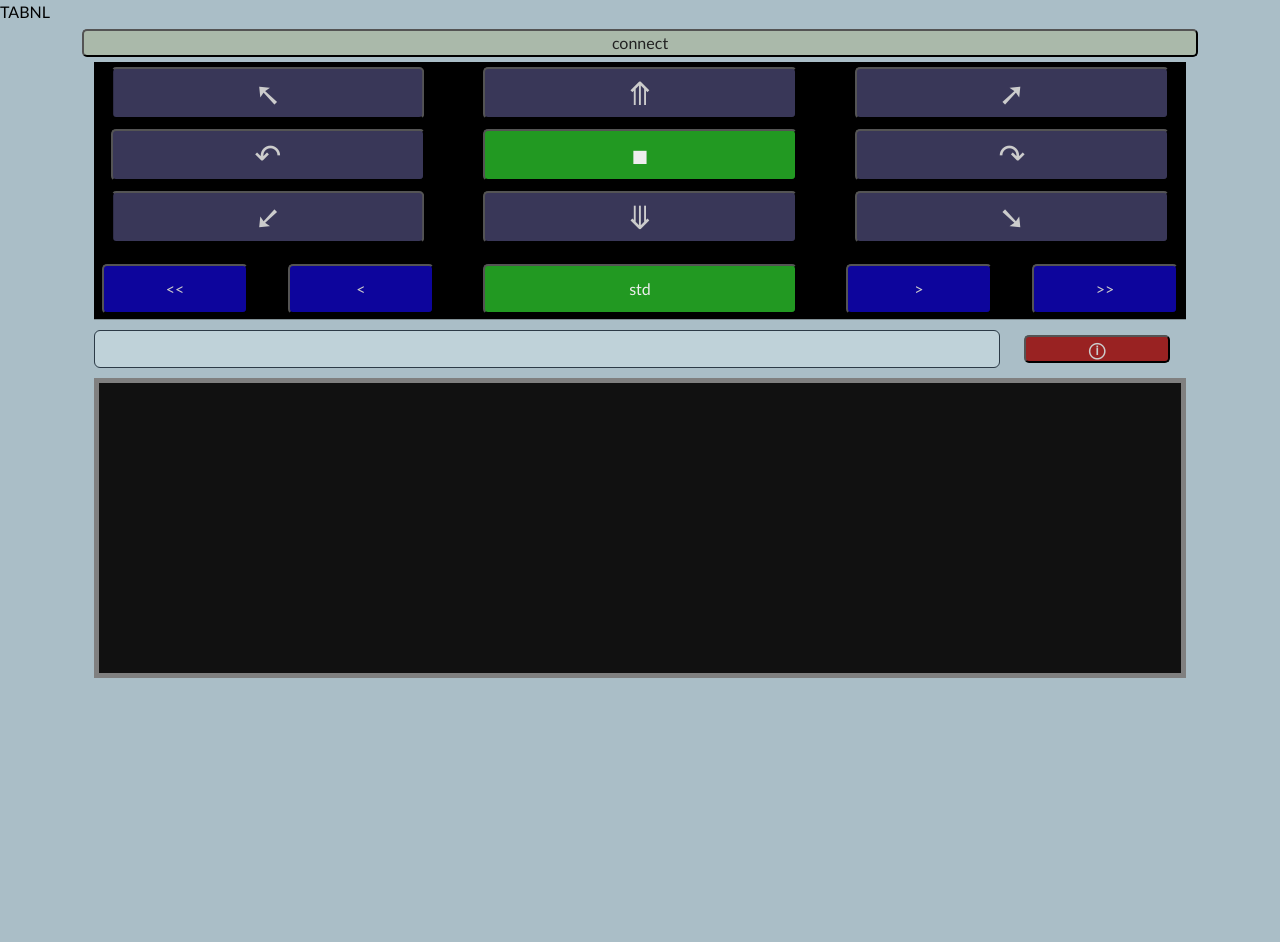
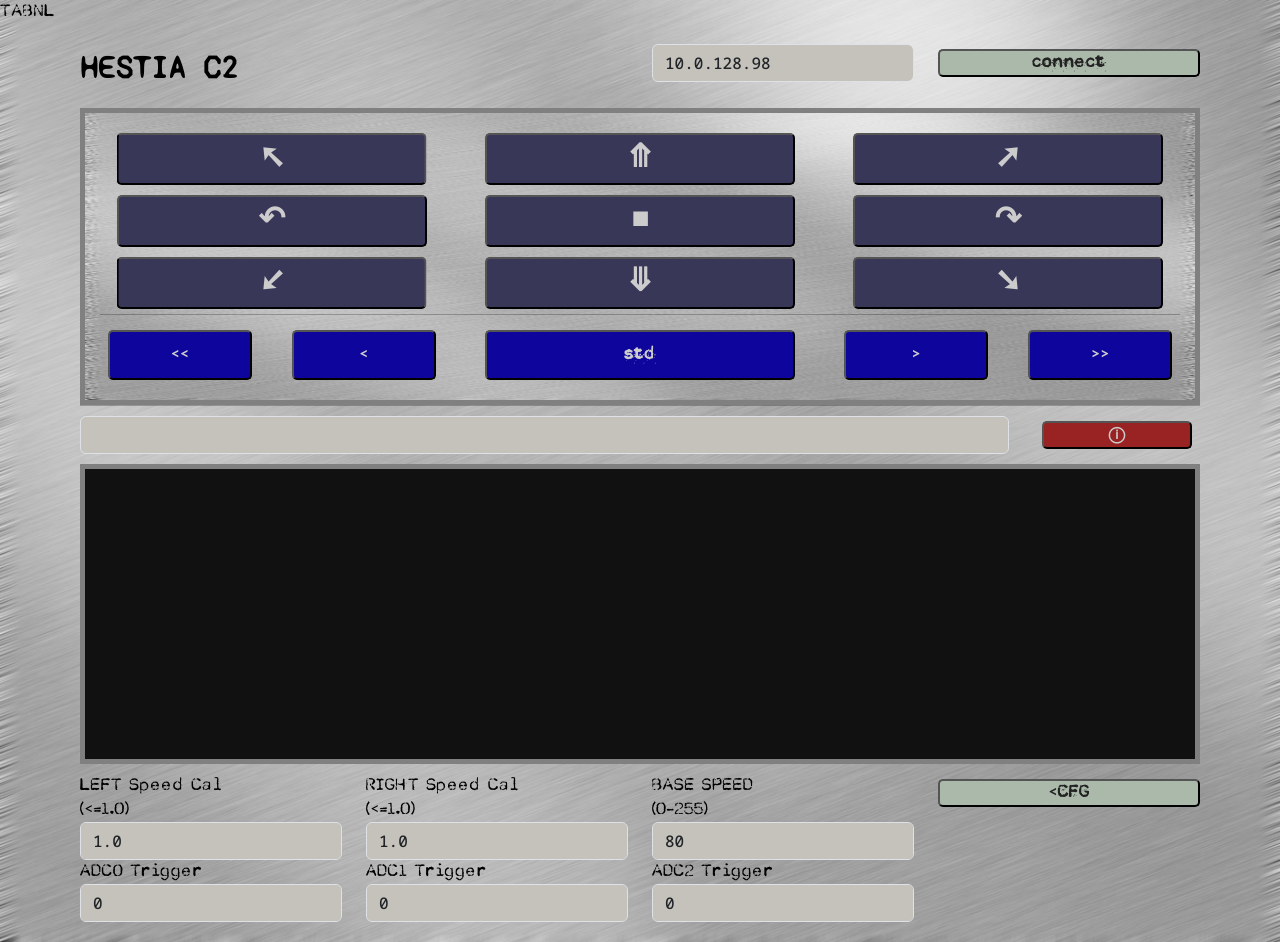
Before and after one commit to mspeculatrix/Hestia_Webserver, a PHP site: page / in a window 1280 px wide. Before the commit the page ends 678 px from the top, so only its background shows below. Run offline with PHP 8.4, Linux system fonts and the light colour scheme; some libraries are stand-ins or nearby versions; some web fonts are replaced.

Commit message:
Major changes to client

```diff
--- a/public_html/client.js
+++ b/public_html/client.js
@@ -8,12 +8,33 @@
  * doing nothing (eg, in case the connection drops).
  */
 
-const ws_ip = '10.0.150.150'
+let ws_ip = '10.0.128.98'
 const ws_port = '8080'
 const ws_route = ''
 const checkStateInterval = 1000
 const buttonStatePause = 1000
 let connectBtn
+
+const directions = [
+        'DIR_STOP',
+        'FWD_STR',
+        'FWD_TURN_L',
+        'FWD_TURN_R',
+        'REV_STR',
+        'REV_TURN_L',
+        'REV_TURN_R',
+        'ROTATE_L',
+        'ROTATE_R'
+    ]
+
+const speeds = [ 'SP_CRAWL', 'SP_SLOW', 'SP_NORMAL', 'SP_FAST', 'SP_MAX' ]
+
+let speedCalL
+let speedCalR
+let baseSpeed
+let adc0Trig
+// let adc1Trig
+// let adc2Trig
 
 let recvMsg = ''
 let consoleEl
@@ -41,8 +62,19 @@ function receiveMsg(event) {
     // would also be the place to take action on received data/commands
     if (terminal && recvMsg) {
         if (Object.keys(recvMsg).length > 0) {
-            for (const key in recvMsg) {
-                terminal.print(`${key}: ${recvMsg[key]}`)
+            switch (recvMsg['type']) {
+                case 'CFG_STAT':
+                    speedCalL.value = recvMsg['sp_cal_l']
+                    speedCalR.value = recvMsg['sp_cal_r']
+                    baseSpeed.value = recvMsg['base_speed']
+                    adc0Trig.value = recvMsg['adc0_trigger']
+                    // adc1Trig.value = recvMsg['adc1_trigger']
+                    // adc2Trig.value = recvMsg['adc2_trigger']
+                    break;
+                default:
+                    for (const key in recvMsg) {
+                       terminal.print(`${key}: ${recvMsg[key]}`)
+                    }
             }
         }
     }
@@ -98,8 +130,7 @@ function sendMessage(msg) {
     console.log(msg)
     wsState = wsSocketState()
     if (wsState === WebSocket.OPEN) {
-        terminal.print('Sending: ')
-        terminal.print(msg + ' - ')
+        terminal.print(msg)
         let sent = wsSocketSend(msg)
         if (sent) {
             terminal.print('Sent!')
@@ -113,9 +144,17 @@ function sendMessage(msg) {
 
 window.addEventListener('DOMContentLoaded', () => {
     connectBtn = document.getElementById('wsConnect')
+    const ipInput = document.getElementById('cfg_ip')
     const statusBtn = document.getElementById('statusBtn')
     const messageText = document.getElementById('wsSendMsg')
     consoleEl = document.getElementById('console')
+    speedCalL = document.getElementById('cfg_sp_cal_l')
+    speedCalR = document.getElementById('cfg_sp_cal_r')
+    baseSpeed = document.getElementById('cfg_base_sp')
+    adc0Trig = document.getElementById('adc0_trigger')
+    // adc1Trig = document.getElementById('adc1_trigger')
+    // adc2Trig = document.getElementById('adc2_trigger')
+    const cfgBtn = document.getElementById('cfgBtn')
 
     // Helper function to wire up a button group with exclusive 'active' states
     const setupButtonGroup = (ids) => {
@@ -136,34 +175,73 @@ window.addEventListener('DOMContentLoaded', () => {
         });
     };
 
+    ipInput.value = ws_ip
+
     // Movement buttons
-    setupButtonGroup([
-        'DIR_STOP',
-        'FWD_STR',
-        'FWD_TURN_L',
-        'FWD_TURN_R',
-        'REV_STR',
-        'REV_TURN_L',
-        'REV_TURN_R',
-        'ROTATE_L',
-        'ROTATE_R'
-    ])
+    setupButtonGroup(directions)
 
     // Speed buttons
-    setupButtonGroup([
-        'SP_CRAWL', 'SP_SLOW', 'SP_NORMAL', 'SP_FAST', 'SP_MAX'
-    ])
+    setupButtonGroup(speeds)
 
 
     // Assign to outer variable
     terminal = new Console(consoleEl)
 
+    ipInput.addEventListener('keyup', (event) => {
+        event.preventDefault();
+        if (event.key === 'Enter') {
+            ws_ip = ipInput.value
+            ipInput.blur()
+        }
+    })
+
+    speedCalL.addEventListener('keyup', (event) => {
+        event.preventDefault();
+        if (event.key === 'Enter') {
+            let msg = 'CFG:SP_CAL_L:' + speedCalL.value
+            sendMessage(msg)
+            speedCalL.blur()
+        }
+    })
+
+    speedCalR.addEventListener('keyup', (event) => {
+        event.preventDefault();
+        if (event.key === 'Enter') {
+            let msg = 'CFG:SP_CAL_R:' + speedCalR.value
+            sendMessage(msg)
+            speedCalR.blur()
+        }
+    })
+
+    baseSpeed.addEventListener('keyup', (event) => {
+        event.preventDefault();
+        if (event.key === 'Enter') {
+            let msg = 'CFG:BASE_SPEED:' + baseSpeed.value
+            sendMessage(msg)
+            baseSpeed.blur()
+        }
+    })
+
+    adc0Trig.addEventListener('keyup', (event) => {
+        event.preventDefault();
+        if (event.key === 'Enter') {
+            let msg = 'CFG:ADC0_TRIG:' + adc0Trig.value
+            sendMessage(msg)
+            adc0Trig.blur()
+        }
+    })
+
     // Send contents of message input field when <return> pressed
     messageText.addEventListener('keyup', (event) => {
         event.preventDefault();
-        if (event.code === 'Enter') {
-            sendMessage(messageText.value)
+        if (event.key === 'Enter') {
+            sendMessage(messageText.value.toUpperCase())
+            messageText.blur()
         }
+    })
+
+    cfgBtn.addEventListener('click', () => {
+        sendMessage('CONFIG')
     })
 
     connectBtn.addEventListener('click', () => {
--- a/public_html/css/main.css
+++ b/public_html/css/main.css
@@ -1,6 +1,18 @@
 @font-face {
   font-family: "DotMatrix";
   src: url("/assets/fonts/imgwriter-draft.ttf");
+}
+@font-face {
+  font-family: "EnigmaSans";
+  src: url("/assets/fonts/EnigmaSans.ttf");
+}
+@font-face {
+  font-family: "IBM_VGA";
+  src: url("/assets/fonts/IBM_VGA_9x16-2x.ttf");
+}
+@font-face {
+  font-family: "ShareTechMono";
+  src: url("/assets/fonts/ShareTechMono-Regular.ttf");
 }
 @font-face {
   font-family: "SyneMono";
@@ -16,6 +28,9 @@
 }
 * {
   box-sizing: border-box;
+}
+*.centred {
+  text-align: center;
 }
 
 a {
@@ -38,21 +53,23 @@ a:active {
 
 body {
   color: #000;
-  background-color: #aabec7;
-  font-family: "NotoSans", "Gill Sans MT", Calibri, "Trebuchet MS", sans-serif;
+  background-image: url("/assets/bg/steel.jpg");
+  background-size: 100% 100%;
+  font-family: "EnigmaSans", "Gill Sans MT", Calibri, "Trebuchet MS", sans-serif;
   height: 100%;
   margin: 0;
 }
 
 button {
-  font-family: "NotoSans", "Gill Sans", "Gill Sans MT", Calibri, sans-serif;
+  font-family: "EnigmaSans", "Gill Sans", "Gill Sans MT", Calibri, sans-serif;
+  font-weight: bold;
   text-align: center;
   -webkit-border-radius: 5px;
   -moz-border-radius: 5px;
   border-radius: 5px;
   background: #922;
   color: #ccc;
-  padding: 0 20px;
+  padding: 0 5px;
 }
 button.on {
   background: #292;
@@ -65,7 +82,7 @@ button.pressed {
 button.ctrlBtn {
   margin: 5px auto;
   background: rgb(170, 185, 170);
-  min-width: 180px;
+  width: 100%;
   color: #222;
 }
 button.ctrlBtn.active {
@@ -104,13 +121,16 @@ button.rcBtn.sml {
   min-height: 25px;
 }
 
-div.content {
-  background-size: cover;
+div#content {
+  padding: 10px 5px;
   min-height: 500px;
 }
 div.ctrl {
   text-align: center;
   margin: 0 auto;
+}
+div.rc {
+  text-align: center;
 }
 div#masthead {
   padding: 10px 0;
@@ -118,6 +138,10 @@ div#masthead {
 div#remote_control {
   text-align: center;
   background-color: black;
+  padding: 15px;
+  border: 5px solid grey;
+  background-image: url("/assets/bg/steel.jpg");
+  background-size: 100% 100%;
 }
 
 h1, h2, h3, h4, h5, h6 {
@@ -154,10 +178,17 @@ img.mx80img {
   margin: 0 auto;
 }
 
-input.command {
-  background-color: rgb(191, 210, 217);
+input {
+  font-family: "NotoSansMono", "Courier New", Courier, monospace;
   border-color: rgb(44, 59, 71);
   color: #262936;
+  vertical-align: middle;
+}
+input.command {
+  background-color: rgb(196, 194, 186);
+}
+input.config {
+  background-color: rgb(196, 194, 186);
 }
 
 main {
@@ -169,6 +200,14 @@ p.cfg {
   margin: 5px auto;
   font-family: "DotMatrix", "EnigmaSans", "Courier New", Courier, monospace;
   font-size: 1.5em;
+}
+p.label {
+  font-family: "SyneMono", "Gill Sans MT", Calibri, "Trebuchet MS", sans-serif;
+}
+p.label.main {
+  font-weight: bold;
+  font-size: 2em;
+  vertical-align: middle;
 }
 p.msg {
   font-family: "DotMatrix", "EnigmaSans", "Courier New", Courier, monospace;
@@ -196,10 +235,6 @@ small {
   margin: 0 auto;
 }
 
-.centered {
-  text-align: center;
-}
-
 .hide {
   opacity: 0 !important;
 }
@@ -208,7 +243,7 @@ div.console-box {
   overflow: hidden;
   background-color: #111;
   color: #4b4;
-  font-family: "NotoSansMono", "Courier New", Courier, monospace;
+  font-family: "ShareTechMono", "Courier New", Courier, monospace;
   width: 100%;
   height: 300px;
   padding: 5px 15px;
--- a/public_html/index.php
+++ b/public_html/index.php
@@ -18,10 +18,18 @@ include_once(module('head_begin'));
 	// include_once(module('masthead'));
 	?>
 
-	<div class="container">
+	<div id="content" class="container">
 
 		<div class="row">
-			<button type="button" id="wsConnect" class="ctrlBtn idle">connect</button>
+			<div class="col-6">
+				<p class="label main">HESTIA C2</p>
+			</div>
+			<div class="col-3">
+				<input type="text" class="form-control config" id="cfg_ip" value="0.0.0.0">
+			</div>
+			<div class="col-3 rc">
+				<button type="button" id="wsConnect" class="ctrlBtn idle">connect</button>
+			</div>
 		</div>
 
 		<div id="remote_control">
@@ -43,7 +51,7 @@ include_once(module('head_begin'));
 					<button type="button" id="ROTATE_L" class="rcBtn dirBtn">&cularr;</button>
 				</div>
 				<div class="col-4 rc">
-					<button type="button" id="DIR_STOP" class="rcBtn dirBtn active">&#x23F9;</button>
+					<button type="button" id="DIR_STOP" class="rcBtn dirBtn">&#x23F9;</button>
 				</div>
 				<div class="col-4 rc">
 					<button type="button" id="ROTATE_R" class="rcBtn dirBtn">&curarr;</button>
@@ -72,7 +80,7 @@ include_once(module('head_begin'));
 					<button type="button" id="SP_SLOW" class="rcBtn speedBtn">&lt;</button>
 				</div>
 				<div class="col-4 rc">
-					<button type="button" id="SP_NORMAL" class="rcBtn speedBtn active">std</button>
+					<button type="button" id="SP_NORMAL" class="rcBtn speedBtn">std</button>
 				</div>
 				<div class="col-2 rc">
 					<button type="button" id="SP_FAST" class="rcBtn speedBtn">&GT;</button>
@@ -82,6 +90,7 @@ include_once(module('head_begin'));
 				</div>
 			</div><!-- row -->
 		</div><!-- remote control container -->
+
 		<hr class="divider">
 
 		<!-- COMMAND INPUT ------------------------------------------------- -->
@@ -90,16 +99,56 @@ include_once(module('head_begin'));
 				<input type="text" class="form-control command" id="wsSendMsg">
 			</div>
 			<div class="col-2 rc">
-				<button type="button" id="statusBtn" class="rcBtn sml"><strong>&#9432;</strong></button>
+				<button type="button" id="statusBtn" class="rcBtn sml">
+					<strong>&#9432;</strong>
+				</button>
 			</div>
 		</div>
 
+		<!-- CONSOLE ------------------------------------------------------- -->
 		<div id="console-container" class="row console-row">
 			<div class="col-12">
-				<div id="console" class="console-box" autocomplete="off">
-				</div>
+				<div id="console" class="console-box" autocomplete="off"></div>
 			</div>
 		</div>
+
+		<!-- CONFIGURAION -------------------------------------------------- -->
+
+		<div class="row">
+			<div class="col-3">
+				<label>LEFT Speed Cal<br>(&lt;=1.0)</label>
+				<input type="text" class="form-control config" id="cfg_sp_cal_l" value="1.0">
+			</div>
+			<div class="col-3">
+				<label">RIGHT Speed Cal<br>(&lt;=1.0)</label>
+					<input type="text" class="form-control config" id="cfg_sp_cal_r" value="1.0">
+			</div>
+			<div class="col-3">
+				<label">BASE SPEED<br>(0-255)</label>
+					<input type="text" class="form-control config" id="cfg_base_sp" value="80">
+			</div>
+			<div class="col-3">
+				<button type="button" id="cfgBtn" class="ctrlBtn">&lt;CFG</button>
+			</div>
+		</div>
+
+		<div class="row">
+			<div class="col-3">
+				<label>ADC0 Trigger</label>
+				<input type="text" class="form-control config" id="adc0_trigger" value="0">
+			</div>
+			<div class="col-3">
+				<label>ADC1 Trigger</label>
+				<input type="text" class="form-control config" id="adc1_trigger" value="0">
+			</div>
+			<div class="col-3">
+				<label>ADC2 Trigger</label>
+				<input type="text" class="form-control config" id="adc2_trigger" value="0">
+			</div>
+			<div class="col-3">
+			</div>
+		</div>
+
 	</div><!-- /.container -->
 
 
```
Also changed, not shown: scss/_config.scss (+5 -4 lines), scss/main.scss (+50 -12 lines), public_html/assets/bg/roughmetal.jpg (added), public_html/assets/bg/steel.jpg (added), public_html/assets/fonts/EnigmaSans.ttf (added), public_html/assets/fonts/IBM_VGA_9x16-2x.ttf (added), public_html/assets/fonts/ShareTechMono-Regular.ttf (added), 1 other file.
